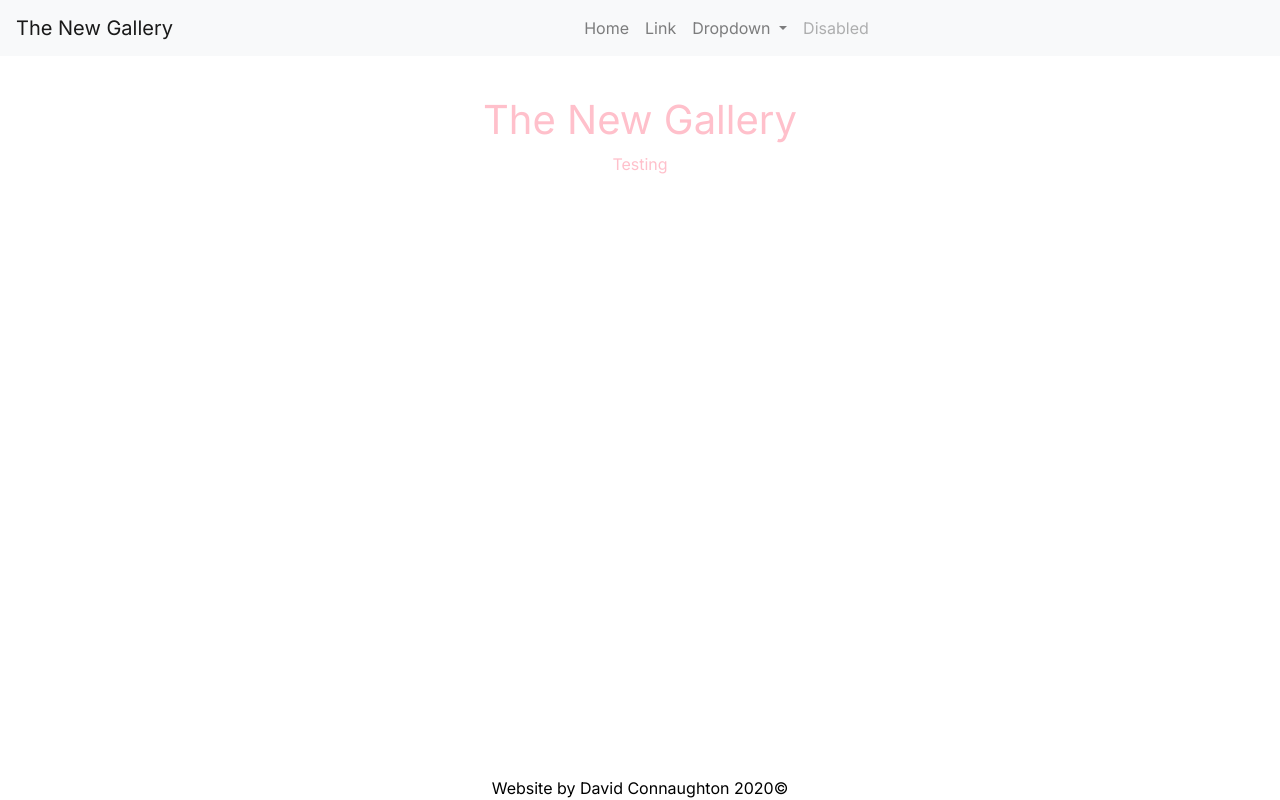
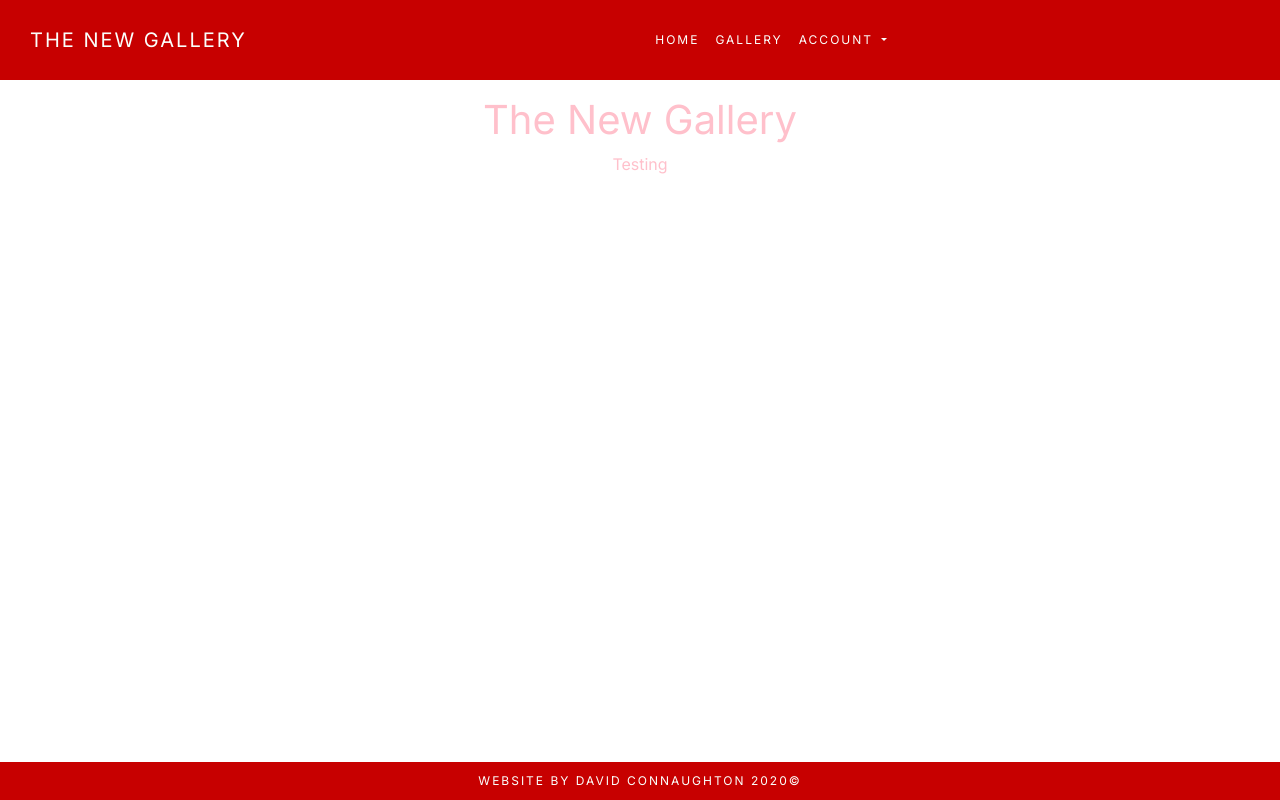
Before and after one commit to david-connaughton/the-new-gallery, a Django app: page / in a window 1280 px wide. Run offline with Django 3.2, Linux system fonts and the light colour scheme; some libraries are stand-ins or nearby versions.

Commit message:
Navbar & Footer Styled

```diff
--- a/static/css/base.css
+++ b/static/css/base.css
@@ -6,13 +6,54 @@ body {
     font-family: 'Inter', sans-serif !important;
 }
 
+/*-----------------------Navbar*/
+
+.navbar {
+    background-color: #c70000;
+    font-size: 12px;
+    letter-spacing: 2px;
+    text-transform: uppercase;
+    margin: 0px;
+    padding: 20px 0px;
+    border-radius: 0px;
+}
+
+.navbar-brand {
+    font-size: 20px;
+    padding-left: 30px;
+    color: #FBFFFC !important;
+}
+
+div.dropdown-menu.show {
+    background-color: #c70000 !important;
+    color: #FBFFFC !important;
+    padding: 0;
+    text-align: center;
+}
+
+.navbar-nav :link,
+.navbar-nav :visited {
+    color: #FBFFFC!important;
+    background-color: #c70000;
+    font-size: 12px;
+    justify-content: center;
+}
+
+.navbar-nav :hover,
+.navbar-nav :active {
+    color: #141411!important;
+}
 
 /*-----------------------Footer*/
 
 #footer {
-    background-color: #ffffff;
-    color: #000000;
+    background-color: #c70000;
+    color: #FBFFFC;
+    font-size: 12px;
+    letter-spacing: 2px;
+    text-transform: uppercase;
     text-align: center;
+    padding: 10px 0;
     overflow: hidden;
     position: fixed;
     bottom: 0;
--- a/templates/base.html
+++ b/templates/base.html
@@ -34,39 +34,37 @@
 
     <body>
         {% block header %}
-            <section>
-                <nav class="navbar navbar-expand-lg navbar-light bg-light fixed-top">
+
+           <section>
+               <nav class="navbar navbar-expand-lg navbar-dark fixed-top" id="navbar">
                     <a class="navbar-brand" href="{% url 'home' %}">The New Gallery</a>
-                     <button class="navbar-toggler" type="button" data-toggle="collapse" data-target="#navbarSupportedContent" aria-controls="navbarSupportedContent" aria-expanded="false" aria-label="Toggle navigation">
-                         <span class="navbar-toggler-icon"></span>
+                    <button class="navbar-toggler" type="button" data-toggle="collapse" data-target="#navbar-list" aria-controls="navbar-list" aria-expanded="false" aria-label="Toggle navigation">
+                        <span class="navbar-toggler-icon"></span>
                     </button>
 
-                    <div class="collapse navbar-collapse" id="navbarSupportedContent">
-                        <ul class="navbar-nav mx-auto text-center>
+                    <div class="collapse navbar-collapse" id="navbar-list">
+                        <ul class="navbar-nav mx-auto text-center">
                             <li class="nav-item active">
-                                <a class="nav-link" href="#">Home <span class="sr-only">(current)</span></a>
+                                <a class="nav-link" href="{% url 'home' %}">Home <span class="sr-only">(current)</span></a>
                             </li>
                             <li class="nav-item">
-                                <a class="nav-link" href="#">Link</a>
+                                <a class="nav-link" href="#">Gallery</a>
                             </li>
                             <li class="nav-item dropdown">
                                 <a class="nav-link dropdown-toggle" href="#" id="navbarDropdown" role="button" data-toggle="dropdown" aria-haspopup="true" aria-expanded="false">
-                                    Dropdown
+                                    Account
                                 </a>
                                 <div class="dropdown-menu" aria-labelledby="navbarDropdown">
-                                <a class="dropdown-item" href="#">Action</a>
-                                <a class="dropdown-item" href="#">Another action</a>
-                                <div class="dropdown-divider"></div>
-                                <a class="dropdown-item" href="#">Something else here</a>
+                                    <a class="dropdown-item" href="#">Register</a>
+                                    <a class="dropdown-item" href="#">Login</a>
+                                    <a class="dropdown-item" href="#">Profile</a>
+                                    <a class="dropdown-item" href="#">Logout</a>
                                 </div>
-                            </li>
-                            <li class="nav-item">
-                                <a class="nav-link disabled" href="#">Disabled</a>
                             </li>
                         </ul>
                     </div>
                 </nav>
-            </section>
+           </section>
 
         {% endblock %}
 
```
